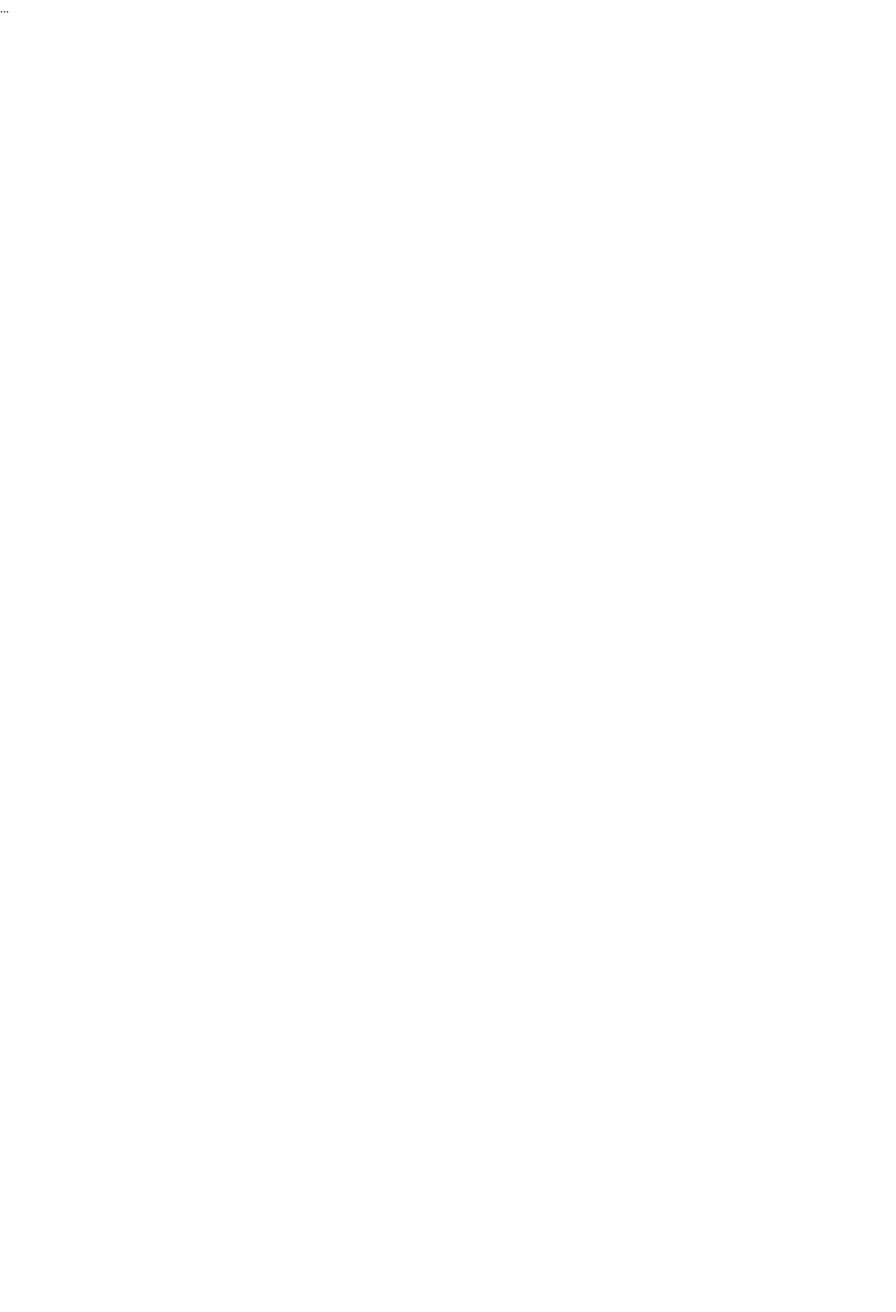
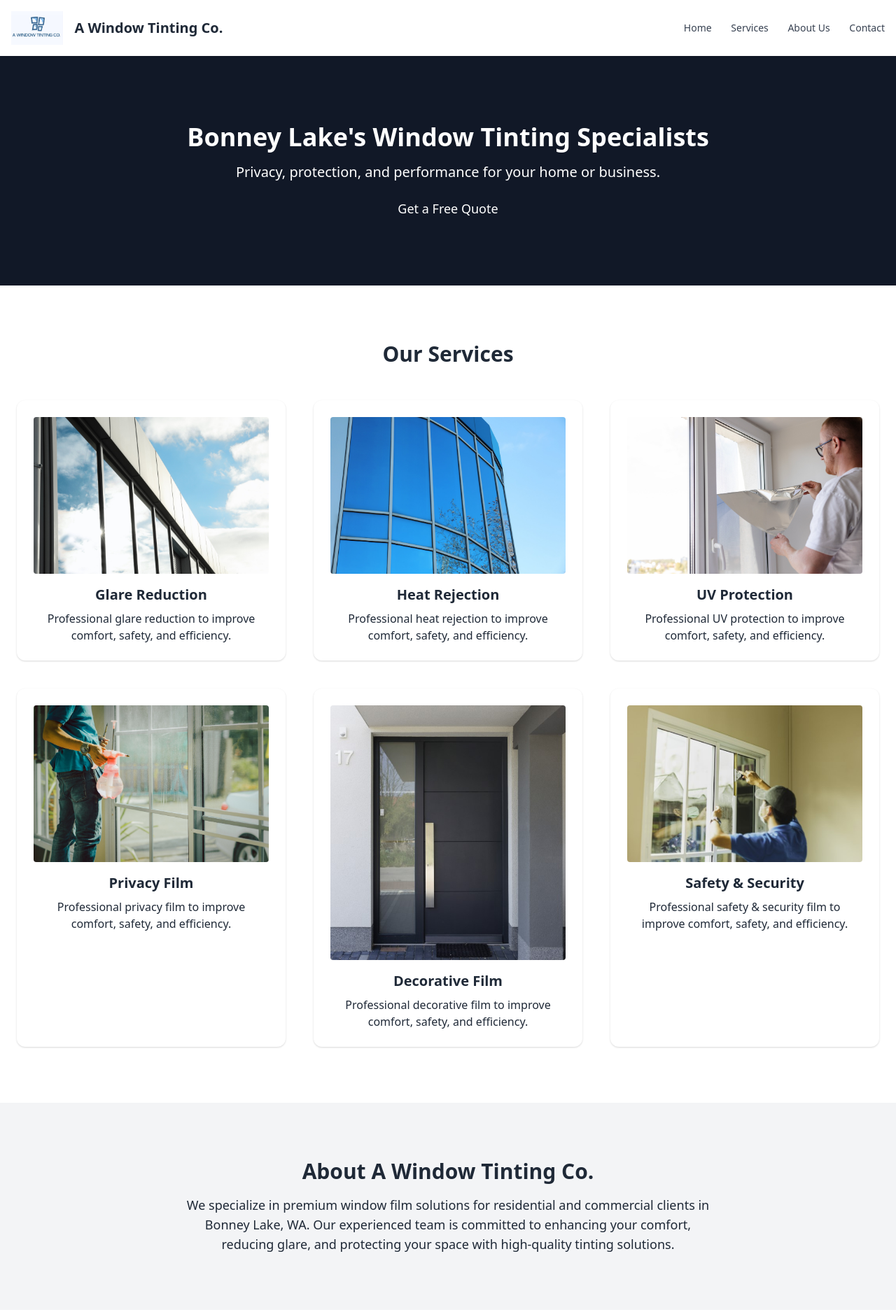
Before and after one commit to caseymorrs23/awtco, a plain HTML site: page index.html in a window 1280 px wide. Shown: the top 1875 px of the page at 70% size. Before the commit the page ends 800 px from the top, so only its background shows below. Drawn offline with nearby package versions, Linux system fonts and the light colour scheme.

Commit message:
Update index.html

```diff
--- a/index.html
+++ b/index.html
@@ -7,5 +7,105 @@
   <meta name="description" content="Residential and Commercial Window Tinting in Bonney Lake, WA - UV protection, privacy, safety, and style.">
   <link href="https://cdn.jsdelivr.net/npm/tailwindcss@2.2.19/dist/tailwind.min.css" rel="stylesheet">
 </head>
-<body class="text-gray-800 font-sans">...</body>
+<body class="text-gray-800 font-sans">
+  <!-- Navigation -->
+  <header class="bg-white shadow sticky top-0 z-50">
+    <div class="max-w-7xl mx-auto px-4 py-4 flex justify-between items-center">
+      <div class="flex items-center space-x-4">
+        <img src="logo.jpg" alt="A Window Tinting Co. Logo" class="h-12">
+        <h1 class="text-xl font-bold text-teal-700">A Window Tinting Co.</h1>
+      </div>
+      <nav class="space-x-6 text-sm font-medium text-gray-700">
+        <a href="#home" class="hover:text-teal-600">Home</a>
+        <a href="#services" class="hover:text-teal-600">Services</a>
+        <a href="#about" class="hover:text-teal-600">About Us</a>
+        <a href="#contact" class="hover:text-teal-600">Contact</a>
+      </nav>
+    </div>
+  </header>
+
+  <!-- Hero Section -->
+  <section id="home" class="bg-gray-900 text-white text-center py-24 px-6">
+    <div class="max-w-3xl mx-auto">
+      <h2 class="text-4xl font-bold mb-4">Bonney Lake's Window Tinting Specialists</h2>
+      <p class="text-xl mb-6">Privacy, protection, and performance for your home or business.</p>
+      <a href="#contact" class="bg-teal-500 hover:bg-teal-600 px-6 py-3 rounded-full text-white text-lg">Get a Free Quote</a>
+    </div>
+  </section>
+
+  <!-- Services Section -->
+  <section id="services" class="py-20 px-6 max-w-7xl mx-auto">
+    <h2 class="text-3xl font-bold text-center mb-12">Our Services</h2>
+    <div class="grid grid-cols-1 md:grid-cols-2 lg:grid-cols-3 gap-10">
+      <div class="bg-white p-6 rounded-xl shadow text-center">
+        <img src="glare.jpg" class="w-full h-auto mb-4 rounded" alt="Glare Reduction">
+        <h3 class="text-xl font-semibold mb-2">Glare Reduction</h3>
+        <p>Professional glare reduction to improve comfort, safety, and efficiency.</p>
+      </div>
+      <div class="bg-white p-6 rounded-xl shadow text-center">
+        <img src="heat.jpg" class="w-full h-auto mb-4 rounded" alt="Heat Rejection">
+        <h3 class="text-xl font-semibold mb-2">Heat Rejection</h3>
+        <p>Professional heat rejection to improve comfort, safety, and efficiency.</p>
+      </div>
+      <div class="bg-white p-6 rounded-xl shadow text-center">
+        <img src="uv.jpg" class="w-full h-auto mb-4 rounded" alt="UV Protection">
+        <h3 class="text-xl font-semibold mb-2">UV Protection</h3>
+        <p>Professional UV protection to improve comfort, safety, and efficiency.</p>
+      </div>
+      <div class="bg-white p-6 rounded-xl shadow text-center">
+        <img src="privacy.jpg" class="w-full h-auto mb-4 rounded" alt="Privacy Film">
+        <h3 class="text-xl font-semibold mb-2">Privacy Film</h3>
+        <p>Professional privacy film to improve comfort, safety, and efficiency.</p>
+      </div>
+      <div class="bg-white p-6 rounded-xl shadow text-center">
+        <img src="decorative.jpg" class="w-full h-auto mb-4 rounded" alt="Decorative Film">
+        <h3 class="text-xl font-semibold mb-2">Decorative Film</h3>
+        <p>Professional decorative film to improve comfort, safety, and efficiency.</p>
+      </div>
+      <div class="bg-white p-6 rounded-xl shadow text-center">
+        <img src="security.jpg" class="w-full h-auto mb-4 rounded" alt="Safety & Security">
+        <h3 class="text-xl font-semibold mb-2">Safety & Security</h3>
+        <p>Professional safety & security film to improve comfort, safety, and efficiency.</p>
+      </div>
+    </div>
+  </section>
+
+  <!-- About Section -->
+  <section id="about" class="bg-gray-100 py-20 px-6 text-center">
+    <div class="max-w-3xl mx-auto">
+      <h2 class="text-3xl font-bold mb-4">About A Window Tinting Co.</h2>
+      <p class="text-lg">We specialize in premium window film solutions for residential and commercial clients in Bonney Lake, WA. Our experienced team is committed to enhancing your comfort, reducing glare, and protecting your space with high-quality tinting solutions.</p>
+    </div>
+  </section>
+
+  <!-- Contact Section -->
+  <section id="contact" class="py-20 px-6 bg-white">
+    <div class="max-w-3xl mx-auto text-center">
+      <h2 class="text-3xl font-bold mb-4">Request a Free Quote</h2>
+      <p class="mb-6">Maggie Browne – Owner/Operator</p>
+      <p class="mb-2">📞 <a href="tel:2064379866" class="text-teal-600 font-medium">206-437-9866</a></p>
+      <p class="mb-6">📧 <a href="mailto:awtintingco@gmail.com" class="text-teal-600 font-medium">awtintingco@gmail.com</a></p>
+      <form class="space-y-4 mt-6 text-left">
+        <input type="text" placeholder="Full Name" class="w-full px-4 py-2 border rounded-md" required />
+        <input type="email" placeholder="Email Address" class="w-full px-4 py-2 border rounded-md" required />
+        <input type="tel" placeholder="Phone Number" class="w-full px-4 py-2 border rounded-md" required />
+        <select class="w-full px-4 py-2 border rounded-md">
+          <option selected disabled>Service Interested In</option>
+          <option>Residential Tinting</option>
+          <option>Commercial Tinting</option>
+          <option>Privacy Film</option>
+          <option>Decorative Film</option>
+          <option>Safety/Security Film</option>
+          <option>Anti-Graffiti Film</option>
+        </select>
+        <textarea placeholder="Your Message" class="w-full px-4 py-2 border rounded-md" rows="4"></textarea>
+        <button type="submit" class="bg-teal-500 hover:bg-teal-600 text-white px-6 py-3 rounded-md">Send Message</button>
+      </form>
+    </div>
+  </section>
+
+  <footer class="text-center py-6 text-sm text-gray-500 bg-gray-100">
+    &copy; 2025 A Window Tinting Co. | Bonney Lake, WA
+  </footer>
+</body>
 </html>
```
